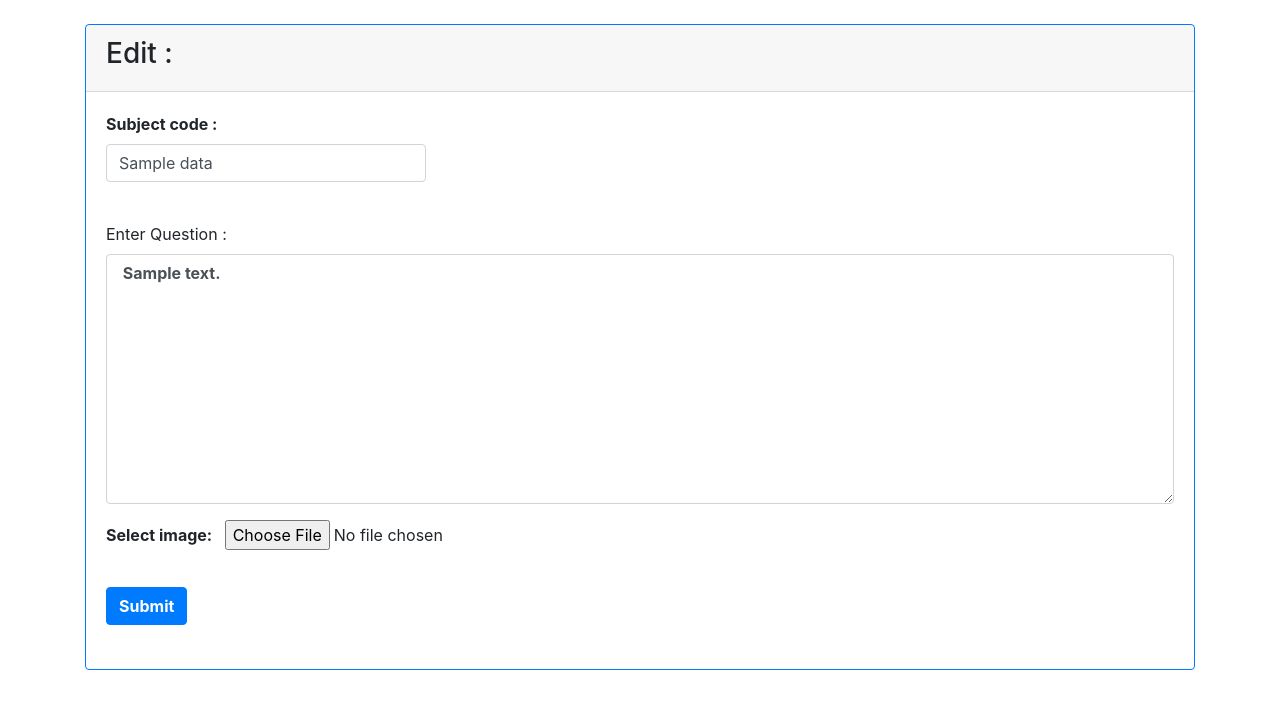
After one commit to nitdgpcollegequora/collegequora_v0.0, a Node server app: page /edit_question/600000000000000000000001 in a window 1280 px wide. The commit adds this page. Shown: the top 709 px of the page. Run offline with Node 20, Linux system fonts and the light colour scheme; tables that the repository leaves empty hold one stand-in row (values such as "Sample post"); some libraries are stand-ins or nearby versions.

Commit message:
added edit functionality

```diff
--- a/app.js
+++ b/app.js
@@ -2,6 +2,7 @@ const express = require('express');
 const mongoose = require('mongoose');
 const bodyParser = require('body-parser');
 const nodemailer = require('nodemailer');
+const url = require('url');
 const app = express();
 app.set('view engine', 'ejs');
 
@@ -73,6 +74,40 @@ app.get('/forgotpassword', (req, res) => {
     res.render('forgotpassword');
 });
 
+app.get('/edit_question/:id' , (req , res)=>{
+    let id = req.params.id;
+    data.findOne({_id:id} , (err , datas)=>{
+        if(err)
+        console.log(err);
+        else{
+            res.render('edit_question.ejs' , { data:datas});
+        }
+    });
+});
+
+app.post('/edit_question/:id' , (req , res)=>{
+    let id = req.params.id;
+    let subjectcode =req.body.subjectcode;
+    let problem = req.body.problem;
+
+        let Data = new data;
+        Data = {
+            name : subjectcode.trim() ,
+            content : problem.trim()
+        };
+
+        data.updateOne({_id:id} , Data , (err)=>{
+            if(err)
+            console.log(err);
+            else{
+                res.redirect('/');
+            }
+        })
+
+
+})
+
+
 app.listen('3000', (err) => {
     if (err)
         console.log(err);
--- a/package.json
+++ b/package.json
@@ -23,7 +23,8 @@
     "ejs": "^3.1.5",
     "express": "^4.17.1",
     "mongoose": "^5.10.11",
-    "nodemailer": "^6.4.15"
+    "nodemailer": "^6.4.15",
+    "url": "^0.11.0"
   },
   "devDependencies": {
     "nodemon": "^2.0.6"
--- /dev/null
+++ b/views/edit_question.ejs
@@ -0,0 +1,103 @@
+<!DOCTYPE html>
+<html lang="en">
+<head>
+    <meta charset="UTF-8">
+    <meta name="viewport" content="width=device-width, initial-scale=1.0">
+    <title>College Quora</title>
+    <link rel="stylesheet" href="https://stackpath.bootstrapcdn.com/font-awesome/4.7.0/css/font-awesome.min.css">
+    <link rel="stylesheet" href="https://stackpath.bootstrapcdn.com/bootstrap/4.5.2/css/bootstrap.min.css">
+    <style>
+        .subject{
+            width: 30%;
+            margin-bottom: 0px;
+
+        }
+
+        @media screen and (max-width:546px){
+            .subject{
+                width: 95%;
+            }
+        }
+        @media screen and (max-width:1000px){
+            textarea{
+                width: 99%;
+            }
+        }
+    </style>
+
+    <script>
+        function validate(){
+            let subjectcode = document.getElementById("subjectcode").value;
+            let problem = document.getElementById("problem").value;
+
+
+            if(subjectcode.trim().length == 0 || problem.trim().length == 0)
+            {
+                return false;
+            }
+            return true;
+        }
+        function validate_code(){
+            let subjectcode = document.getElementById("subjectcode").value;
+            if(subjectcode.trim().length == 0 )
+            {
+                document.getElementById("code").className += "alert alert-danger";
+                document.getElementById("subcode").style.display = "block";
+            }
+            else
+            {
+                document.getElementById("code").className = "";
+                document.getElementById("subcode").style.display = "none";
+            }
+        }
+
+
+        function validate_prob(){
+            let problem = document.getElementById("problem").value;
+            if(problem.trim().length == 0)
+            {
+                document.getElementById("prob").className += "alert alert-danger";
+                document.getElementById("Question").style.display = "block";
+            }
+            else
+            {
+                document.getElementById("prob").className = "";
+                document.getElementById("Question").style.display = "none";
+            }
+        }
+    </script>
+</head>
+<body class="pl-0">
+    <div class="container-md  mt-4 ">
+        <div class="card border border-primary ">
+            <div class="card-header">
+                <h3>Edit : </h3>
+            </div>
+            <div class="card-body">
+                <form onsubmit="return validate();" method="POST" action="/edit_question/<%= data._id %>">
+
+                    <div class="form-group">
+                        <div class = "" id="code">
+                            <label class="font-weight-bold" for="subjectcode">Subject code : </label>
+                            <input  onchange="validate_code();" type="text" class="form-control  mb-3 subject" id="subjectcode" name="subjectcode" value="<%=data.name %>">
+                            <p id="subcode" style="display: none;">*subjectcode cannot be empty</p>
+                        </div>
+                        <br>
+                        <div class="" id="prob">
+                            <label for="problem">Enter Question : </label>
+                            <textarea  onchange="validate_prob();" class="font-weight-bold mb-3 form-control " id="problem" name="problem" style="height: 250px;"  > <%=data.content %></textarea>
+                            <p id="Question" style="display: none;">*problem cannot be empty</p>
+                        </div>
+                        <div>
+                            <label for="media" class="mr-2 font-weight-bold">Select image:</label>
+                            <input type="file" id="img" name="media" accept="image/*">
+                        </div>
+                        <br>
+                        <button class="btn btn-primary font-weight-bold mb-2 mt-2" type="submit">Submit</button>
+                    </div>
+                    </form>
+            </div>
+        </div>
+    </div>
+</body>
+</html>
```
Also changed, not shown: views/about.ejs (+7 -7 lines), views/index.ejs (+5 -2 lines), 1 other file.
